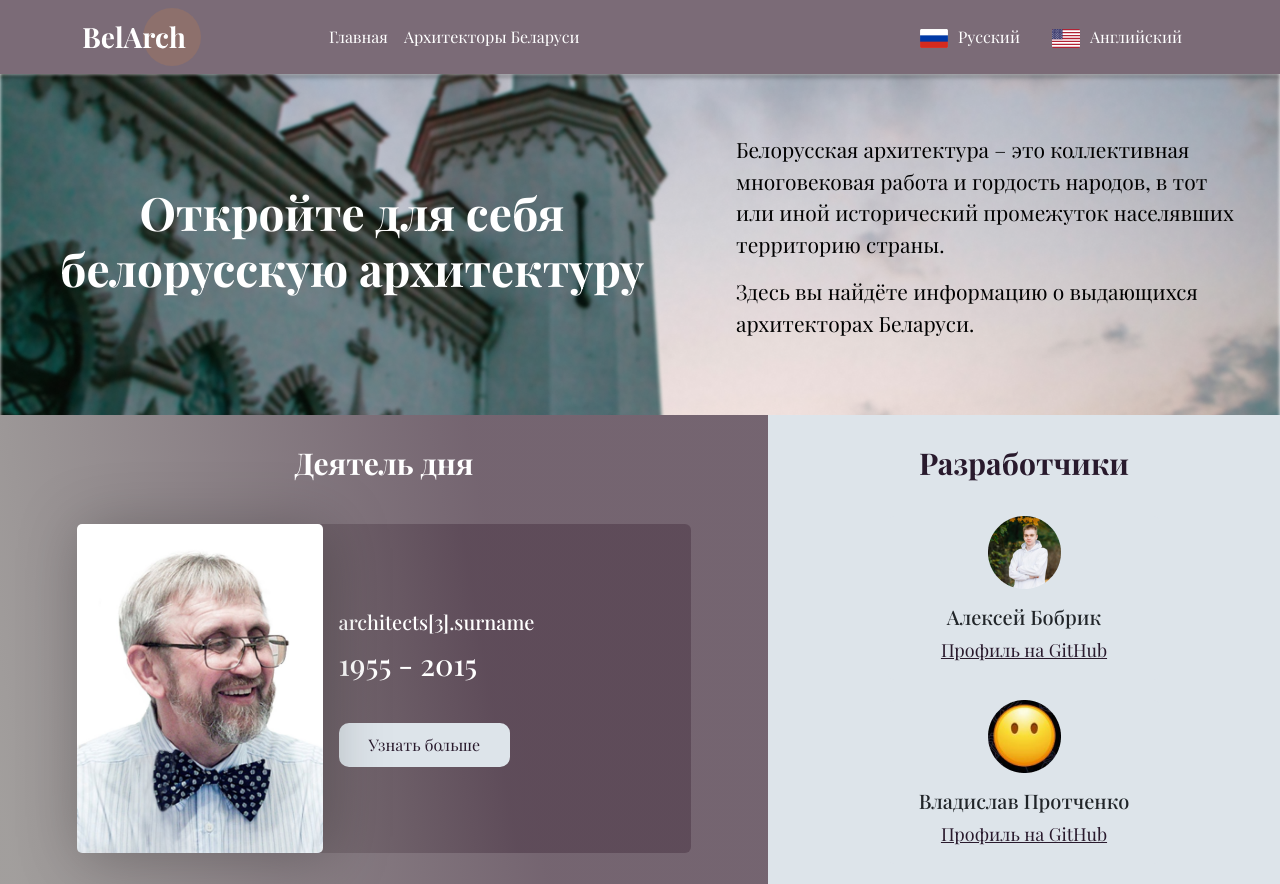
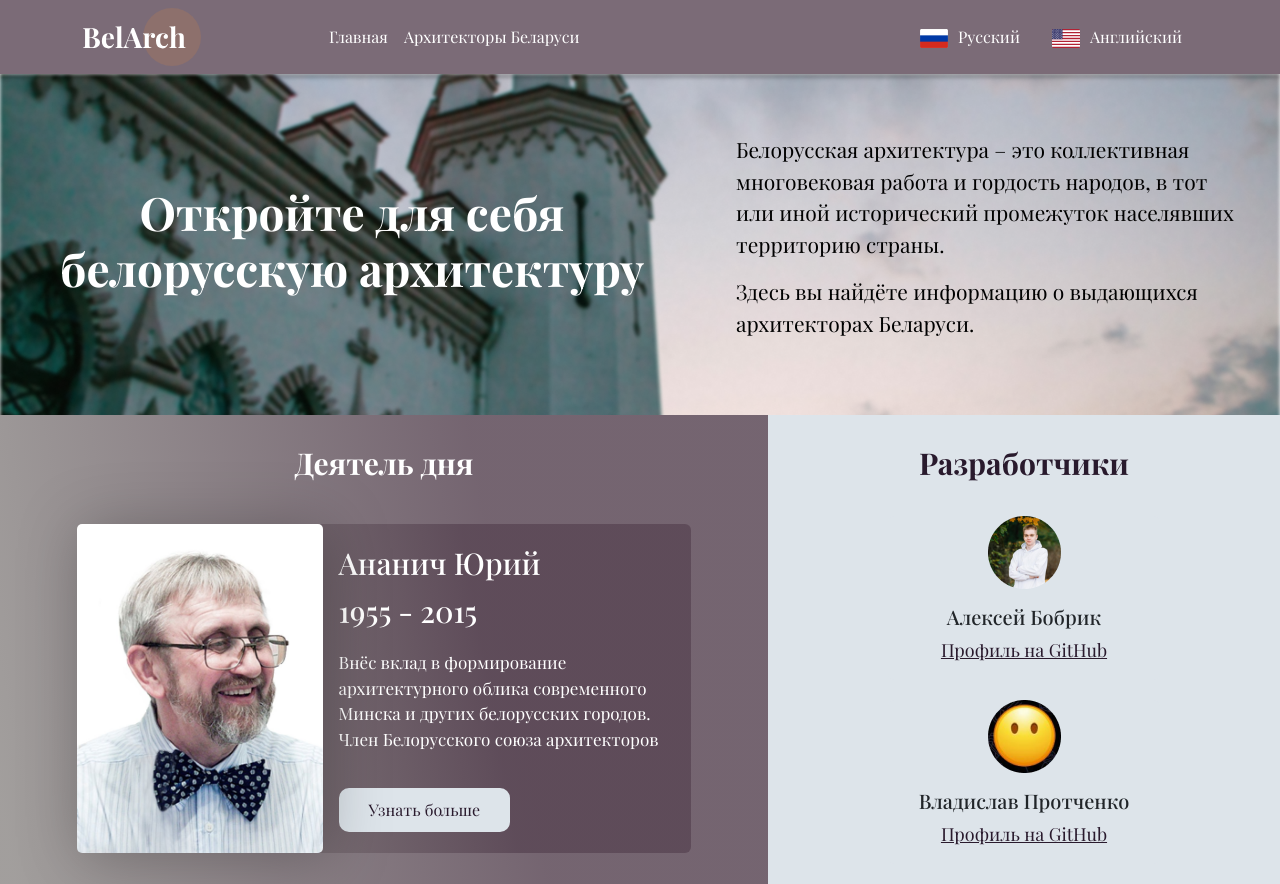
Before and after one commit to alexeibob1/alexeibob1.github.io, a React (Create React App) app: page / in a window 1280 px wide. Shown: the top 884 px of the page. Built offline with nearby package versions, Linux system fonts and the light colour scheme.

Commit message:
feat: finish creating Person of the day

```diff
--- a/public/locales/ru/translation.json
+++ b/public/locales/ru/translation.json
@@ -15,9 +15,10 @@
   "github": "Профиль на GitHub",
 
   "person_of_day": "Деятель дня",
+  "personButton": "Узнать больше",
 
   "architects": {
-    "ananich_jury": {
+    "ananich_yury": {
       "name": "Юрий",
       "surname": "Ананич",
       "patronymic": "Степанович",
--- a/src/components/Person/Person.css
+++ b/src/components/Person/Person.css
@@ -31,7 +31,7 @@
     font-family: Playfair;
     font-weight: 500;
     color: white;
-    font-size: 30px;
+    font-size: 30px !important;
 }
 
 .person-description {
--- a/src/components/Person/Person.js
+++ b/src/components/Person/Person.js
@@ -2,8 +2,9 @@ import Card from 'react-bootstrap/Card';
 import Button from 'react-bootstrap/Button';
 import Stack from 'react-bootstrap/Stack';
 import './Person.css'
-import photo from '../../data/ananich_yury/photos/ava.png'
+import data from "../../noLangData.json";
 import '../../i18n.js';
+import { Link} from "react-router-dom"
 
 import { useTranslation } from 'react-i18next';
 
@@ -13,21 +14,24 @@ function getRandomInt(max) {
 
 function PersonOfDay() {
     const { t, i18n } = useTranslation();
-    let index = getRandomInt(5);
+    const keys = Object.keys(data);
+    // let index = getRandomInt(1);
+    let index = 0;
+    let id = keys[index];
     return (
         <Stack className="person-section">
             <h2 className="heading_person-section">{t("person_of_day")}</h2>
             <Card className="person-card">
-                <Card.Img src={photo} className="person-photo"/>
+                <Card.Img src={require(`../../data/${id}/photos/ava.png`)} className="person-photo"/>
                 <Card.Body className="person-info">
-                    <Card.Title className="person-name">{t(`architects[${index}].surname`)}</Card.Title>
+                    <Card.Title className="person-name">{t(`architects.${id}.surname`)} {t(`architects.${id}.name`)}</Card.Title>
                     <Card.Text className="person-years">
-                        1955 - 2015
+                        {data[id]["birthYear"]} - {data[id]["deathYear"]}
                     </Card.Text>
                     <Card.Text className="person-description">
-
+                        {t(`architects.${id}.shortDescription`)}
                     </Card.Text>
-                    <Button className="button-more">Узнать больше</Button>
+                    <Button className="button-more" as={Link} to={`/architects/${id}`}>{t("personButton")}</Button>
                 </Card.Body>
             </Card>
         </Stack>
```
Also changed, not shown: public/locales/en/translation.json (+11 -1 lines).
